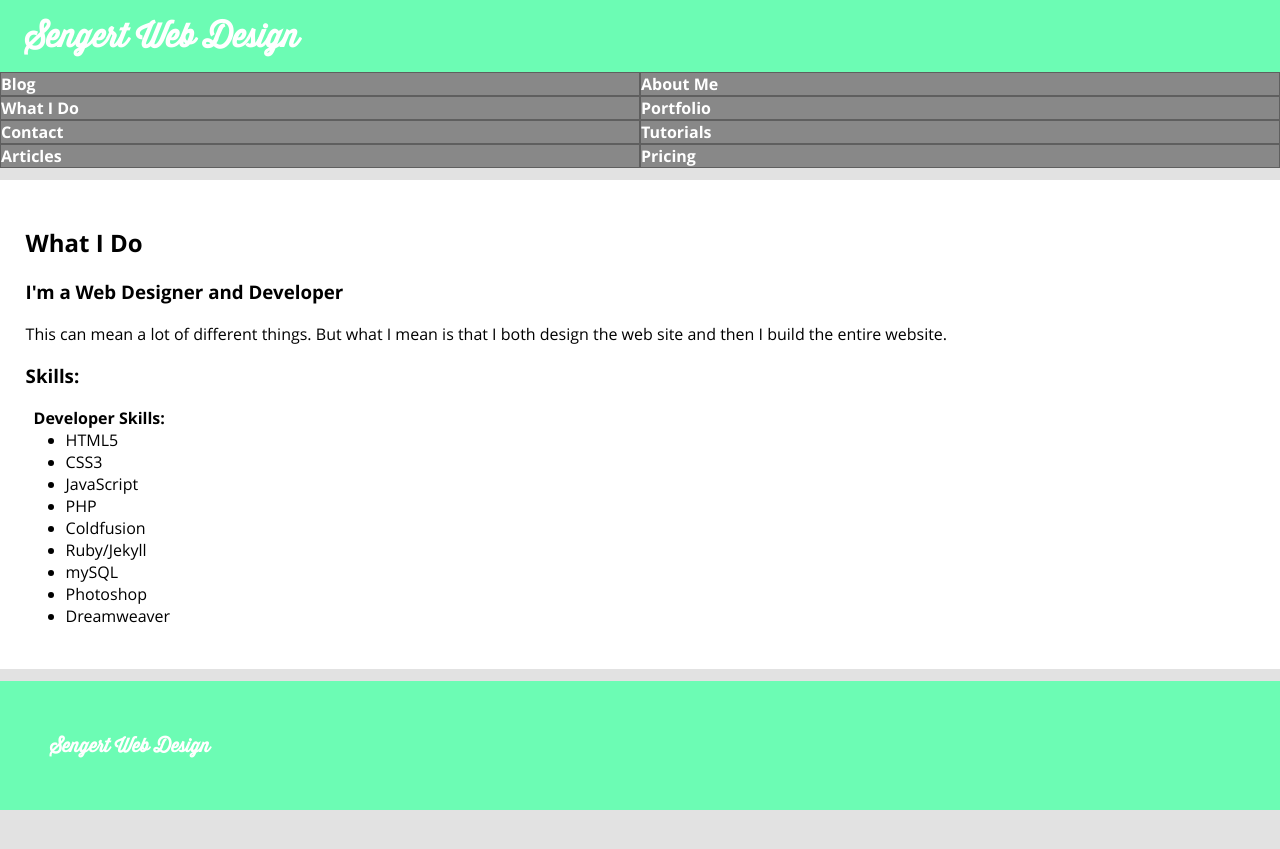
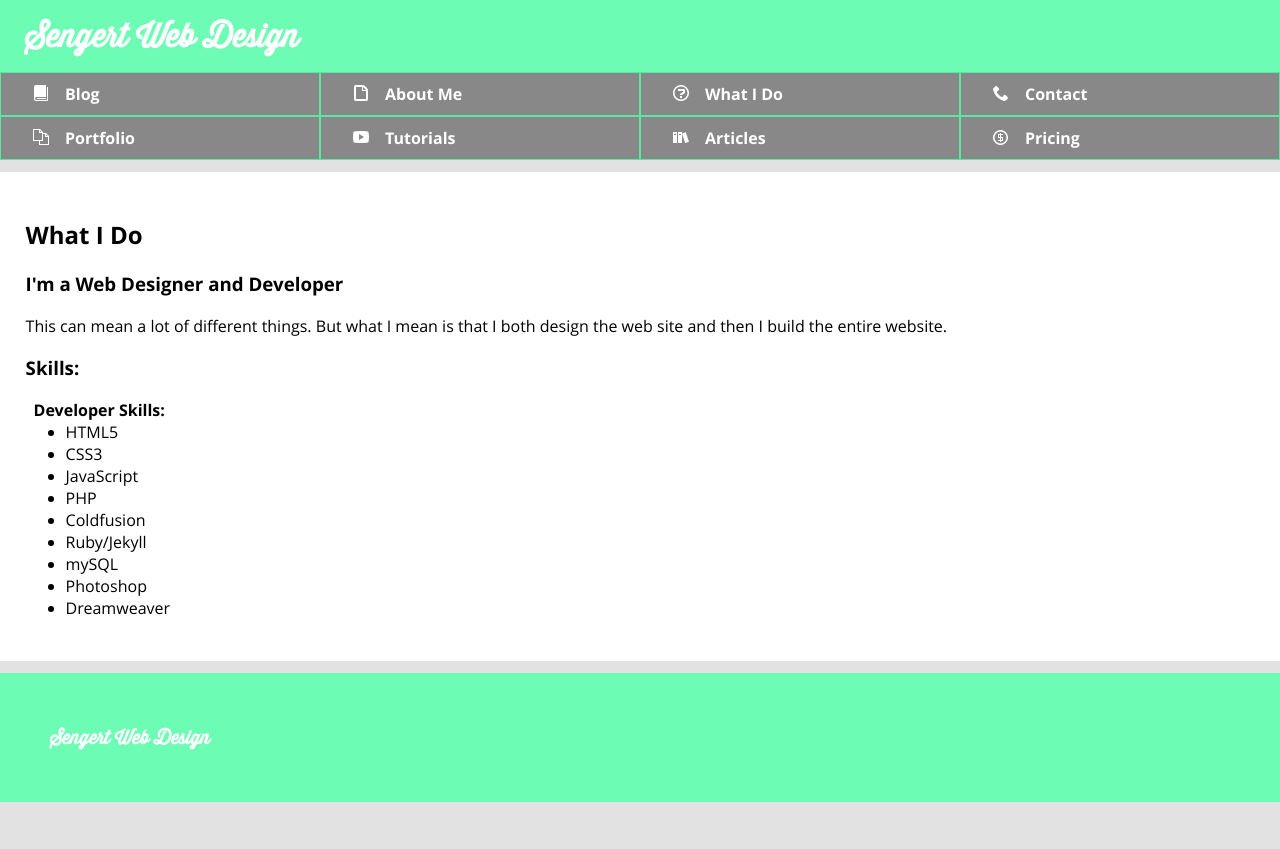
Before and after one commit to sengertwd/sengertwebdesign, a Jekyll site: the page built from what_i_do.html, in a window 1280 px wide. Shown: the top 849 px of the page. Built offline with Jekyll 4.4.1, drawn with Linux system fonts in a browser that asks for light colours; Markdown is read by kramdown in place of the engine named in the settings.

Commit message:
Made numerous changes to site and nav. Added Contact page

```diff
--- a/_layouts/wrapper.html
+++ b/_layouts/wrapper.html
@@ -7,20 +7,20 @@
 <body>
 	<header>
 		<div class="mainHead">
-			<h1 class="logo">Sengert Web Design</h1>
-			<div class="open_mobile icon-list"></div>
+			<a href="/"><h1 class="logo">Sengert Web Design</h1></a>
+			<div class="open_mobile icon-menu"></div>
 			<div class="floatholder"></div>
 		</div>
 		<nav>
 			<ul>
-				<li><a href="/blog.html">Blog</a></li>
-				<li><a href="/about_me.html">About Me</a></li>
-				<li><a href="/what_i_do.html">What I Do</a></li>
-				<li><a href="">Portfolio</a></li>
-				<li><a href="">Contact</a></li>
-				<li><a href="">Tutorials</a></li>
-				<li><a href="">Articles</a></li>
-				<li><a href="">Pricing</a></li>
+				<a href="/blog.html"><li><span class="icon-book"></span>Blog</li></a>
+				<a href="/about_me.html"><li><span class="icon-file"></span>About Me</li></a>
+				<a href="/what_i_do.html"><li><span class="icon-question"></span>What I Do</li></a>
+				<a href="/contact.html"><li><span class="icon-phone"></span>Contact</li></a>
+				<a href=""><li><span class="icon-copy"></span>Portfolio</li></a>
+				<a href=""><li><span class="icon-play"></span>Tutorials</li></a>
+				<a href=""><li><span class="icon-books"></span>Articles</li></a>
+				<a href=""><li><span class="icon-coin"></span>Pricing</li></a>
 			</ul>
 			<div class="floatholder"></div>
 		</nav>
@@ -28,6 +28,7 @@
 	{{ content }}
 	<footer>
 		<h3 class="logo">Sengert Web Design</h3>
+		<div class="social"></div>
 	</footer>
 	<script src="js/jquery-2.0.3.min.js"></script>
 	<script src="js/holder.js"></script>
--- a/_scss/includes/_fonts.scss
+++ b/_scss/includes/_fonts.scss
@@ -41,7 +41,7 @@ Instead of a list of all class selectors,
 you can use the generic selector below, but it's slower:
 [class*="icon-"] {
 */
-.icon-list {
+.icon-safari, .icon-opera, .icon-IE, .icon-firefox, .icon-chrome, .icon-css3, .icon-html5, .icon-file-css, .icon-file-xml, .icon-pinterest, .icon-github, .icon-google-plus, .icon-facebook, .icon-twitter, .icon-tablet, .icon-mobile, .icon-mobile-2, .icon-laptop, .icon-screen, .icon-clock, .icon-book, .icon-coin, .icon-books, .icon-file, .icon-bubble, .icon-brightness-medium, .icon-play, .icon-phone, .icon-copy, .icon-menu, .icon-question {
   font-family: 'icomoon';
   speak: none;
   font-style: normal;
@@ -51,8 +51,98 @@ you can use the generic selector below, but it's slower:
   line-height: 1;
   -webkit-font-smoothing: antialiased;
 }
-.icon-list:before {
-	content: "\6e";
+.icon-safari:before {
+  content: "\e000";
+}
+.icon-opera:before {
+  content: "\e001";
+}
+.icon-IE:before {
+  content: "\e002";
+}
+.icon-firefox:before {
+  content: "\e003";
+}
+.icon-chrome:before {
+  content: "\e004";
+}
+.icon-css3:before {
+  content: "\e005";
+}
+.icon-html5:before {
+  content: "\e006";
+}
+.icon-file-css:before {
+  content: "\e007";
+}
+.icon-file-xml:before {
+  content: "\e008";
+}
+.icon-pinterest:before {
+  content: "\e009";
+}
+.icon-github:before {
+  content: "\e00a";
+}
+.icon-google-plus:before {
+  content: "\e00b";
+}
+.icon-facebook:before {
+  content: "\e00c";
+}
+.icon-twitter:before {
+  content: "\e00d";
+}
+.icon-tablet:before {
+  content: "\e00e";
+}
+.icon-mobile:before {
+  content: "\e00f";
+}
+.icon-mobile-2:before {
+  content: "\e010";
+}
+.icon-laptop:before {
+  content: "\e011";
+}
+.icon-screen:before {
+  content: "\e012";
+}
+.icon-clock:before {
+  content: "\e013";
+}
+.icon-book:before {
+  content: "\e014";
+}
+.icon-coin:before {
+  content: "\e015";
+}
+.icon-books:before {
+  content: "\e016";
+}
+.icon-file:before {
+  content: "\e017";
+}
+.icon-bubble:before {
+  content: "\e018";
+}
+.icon-brightness-medium:before {
+  content: "\e019";
+}
+.icon-play:before {
+  content: "\e01a";
+}
+.icon-phone:before {
+  content: "\e01b";
+}
+.icon-copy:before {
+  content: "\e01c";
+}
+.icon-menu:before {
+  content: "\e01e";
+}
+.icon-question:before {
+  content: "\e01d";
 }
 
 * {
--- a/_scss/includes/_general.scss
+++ b/_scss/includes/_general.scss
@@ -15,6 +15,10 @@ header h1.logo, footer h3.logo {
 	font-family: "Thirsty Script";
 	margin: 0;
 	padding: 1% 2%;
+}
+
+.mainHead a{
+	text-decoration: none;
 }
 
 header div.open_mobile {
--- a/_scss/includes/_header.scss
+++ b/_scss/includes/_header.scss
@@ -5,15 +5,45 @@ header nav{
 
 header nav ul li {
 	margin: 0;
-	padding: 0;
 	width:50%;
 	font-weight: bold;
+	font-size: 1em;
 	background: #888;
 	float:left;
 	border: 1px solid rgba(0,0,0,.3);
+	padding: 10px;
+	padding-left: 2em;
+
+	span{
+		padding-right:1em;
+	}
+
+	@media screen and (min-width: 640px) {
+		margin: 0;
+		width: calc(100% / 4);
+		font-weight: bold;
+		font-size: 1em;
+		background: rgb(108,252,180);
+		float:left;
+		border: 1px solid rgb(88,232,160);
+		padding: 10px;
+		padding-left: 2em;
+		-webkit-transition: background .5s;
+
+		&:hover {
+			background: rgb(88,232,160);
+		}
+	}
+
+
+	@media screen and (min-width: 1300px) {
+		width: calc(100% / 8);
+	}
+
+
 }
 
-nav ul li a{
+nav ul a{
 	color:#fff;
 	text-decoration: none;
 }
@@ -39,6 +69,7 @@ header nav ul{
 		float:left;
 		font-size: 1.5em;
 		height: 2.5rem;
+		text-decoration: none;
 		width: 90%;
 	}
 
@@ -48,7 +79,7 @@ header nav ul{
 		cursor: pointer;
 		display: block;
 		float: left;
-		font-size: 1.3em;
+		font-size: 1.5em;
 		height: 2.5rem;
 		margin: 0;
 		padding: 3% 2%;
@@ -65,4 +96,6 @@ header nav ul{
 		height: auto;
 		max-height: 500px;
 	}
+
+
 }
--- a/_scss/includes/_home.scss
+++ b/_scss/includes/_home.scss
@@ -35,6 +35,8 @@ article.recent {
 	background: white;
 	margin: 1%;
 	padding: 1%;
+	min-height: 200px;
+	max-height: 200px;
 }
 
 @media screen and (min-width: 500px) {
--- /dev/null
+++ b/contact.html
@@ -0,0 +1,4 @@
+---
+layout: main_content
+title: "Contact Me"
+---
--- a/css/style.css
+++ b/css/style.css
@@ -30,7 +30,7 @@ Instead of a list of all class selectors,
 you can use the generic selector below, but it's slower:
 [class*="icon-"] {
 */
-.icon-list {
+.icon-safari, .icon-opera, .icon-IE, .icon-firefox, .icon-chrome, .icon-css3, .icon-html5, .icon-file-css, .icon-file-xml, .icon-pinterest, .icon-github, .icon-google-plus, .icon-facebook, .icon-twitter, .icon-tablet, .icon-mobile, .icon-mobile-2, .icon-laptop, .icon-screen, .icon-clock, .icon-book, .icon-coin, .icon-books, .icon-file, .icon-bubble, .icon-brightness-medium, .icon-play, .icon-phone, .icon-copy, .icon-menu, .icon-question {
   font-family: 'icomoon';
   speak: none;
   font-style: normal;
@@ -40,8 +40,98 @@ you can use the generic selector below, but it's slower:
   line-height: 1;
   -webkit-font-smoothing: antialiased; }
 
-.icon-list:before {
-  content: "\6e"; }
+.icon-safari:before {
+  content: "\e000"; }
+
+.icon-opera:before {
+  content: "\e001"; }
+
+.icon-IE:before {
+  content: "\e002"; }
+
+.icon-firefox:before {
+  content: "\e003"; }
+
+.icon-chrome:before {
+  content: "\e004"; }
+
+.icon-css3:before {
+  content: "\e005"; }
+
+.icon-html5:before {
+  content: "\e006"; }
+
+.icon-file-css:before {
+  content: "\e007"; }
+
+.icon-file-xml:before {
+  content: "\e008"; }
+
+.icon-pinterest:before {
+  content: "\e009"; }
+
+.icon-github:before {
+  content: "\e00a"; }
+
+.icon-google-plus:before {
+  content: "\e00b"; }
+
+.icon-facebook:before {
+  content: "\e00c"; }
+
+.icon-twitter:before {
+  content: "\e00d"; }
+
+.icon-tablet:before {
+  content: "\e00e"; }
+
+.icon-mobile:before {
+  content: "\e00f"; }
+
+.icon-mobile-2:before {
+  content: "\e010"; }
+
+.icon-laptop:before {
+  content: "\e011"; }
+
+.icon-screen:before {
+  content: "\e012"; }
+
+.icon-clock:before {
+  content: "\e013"; }
+
+.icon-book:before {
+  content: "\e014"; }
+
+.icon-coin:before {
+  content: "\e015"; }
+
+.icon-books:before {
+  content: "\e016"; }
+
+.icon-file:before {
+  content: "\e017"; }
+
+.icon-bubble:before {
+  content: "\e018"; }
+
+.icon-brightness-medium:before {
+  content: "\e019"; }
+
+.icon-play:before {
+  content: "\e01a"; }
+
+.icon-phone:before {
+  content: "\e01b"; }
+
+.icon-copy:before {
+  content: "\e01c"; }
+
+.icon-menu:before {
+  content: "\e01e"; }
+
+.icon-question:before {
+  content: "\e01d"; }
 
 * {
   -webkit-box-sizing: border-box;
@@ -112,6 +202,9 @@ header h1.logo, footer h3.logo {
   margin: 0;
   padding: 1% 2%; }
 
+.mainHead a {
+  text-decoration: none; }
+
 header div.open_mobile {
   display: none; }
 
@@ -135,14 +228,35 @@ header nav {
 
 header nav ul li {
   margin: 0;
-  padding: 0;
   width: 50%;
   font-weight: bold;
+  font-size: 1em;
   background: #888;
   float: left;
-  border: 1px solid rgba(0, 0, 0, 0.3); }
+  border: 1px solid rgba(0, 0, 0, 0.3);
+  padding: 10px;
+  padding-left: 2em; }
+  header nav ul li span {
+    padding-right: 1em; }
+  @media screen and (min-width: 640px) {
+    header nav ul li {
+      margin: 0;
+      width: calc(100% / 4);
+      font-weight: bold;
+      font-size: 1em;
+      background: #6cfcb4;
+      float: left;
+      border: 1px solid #58e8a0;
+      padding: 10px;
+      padding-left: 2em;
+      -webkit-transition: background .5s; }
+      header nav ul li:hover {
+        background: #58e8a0; } }
+  @media screen and (min-width: 1300px) {
+    header nav ul li {
+      width: calc(100% / 8); } }
 
-nav ul li a {
+nav ul a {
   color: #fff;
   text-decoration: none; }
 
@@ -164,6 +278,7 @@ header nav ul {
     float: left;
     font-size: 1.5em;
     height: 2.5rem;
+    text-decoration: none;
     width: 90%; }
 
   header div.open_mobile {
@@ -172,7 +287,7 @@ header nav ul {
     cursor: pointer;
     display: block;
     float: left;
-    font-size: 1.3em;
+    font-size: 1.5em;
     height: 2.5rem;
     margin: 0;
     padding: 3% 2%;
@@ -222,7 +337,9 @@ div.main_separator {
 article.recent {
   background: white;
   margin: 1%;
-  padding: 1%; }
+  padding: 1%;
+  min-height: 200px;
+  max-height: 200px; }
 
 @media screen and (min-width: 500px) {
   article.recent {
--- a/index.html
+++ b/index.html
@@ -5,7 +5,7 @@ layout: wrapper
 <section class="newest_post">
 	<div class="firstcont">
 		<img src="holder.js/100%x300" alt="">
-		<h2>Newest Post: {{ post.title }}</h2>
+		<h2>Newest Post: <a href="{{ post.url }}">{{ post.title }}</a></h2>
 	</div>
 	<div class="secondcont">
 		<time datetime="2013-08-30">{{ post.date | date_to_string }}</time>
```
Also changed, not shown: css/fonts/icomoon.ttf, css/fonts/icomoon.woff, 3 other files. Lines whose indentation alone changed are shown as unchanged.
